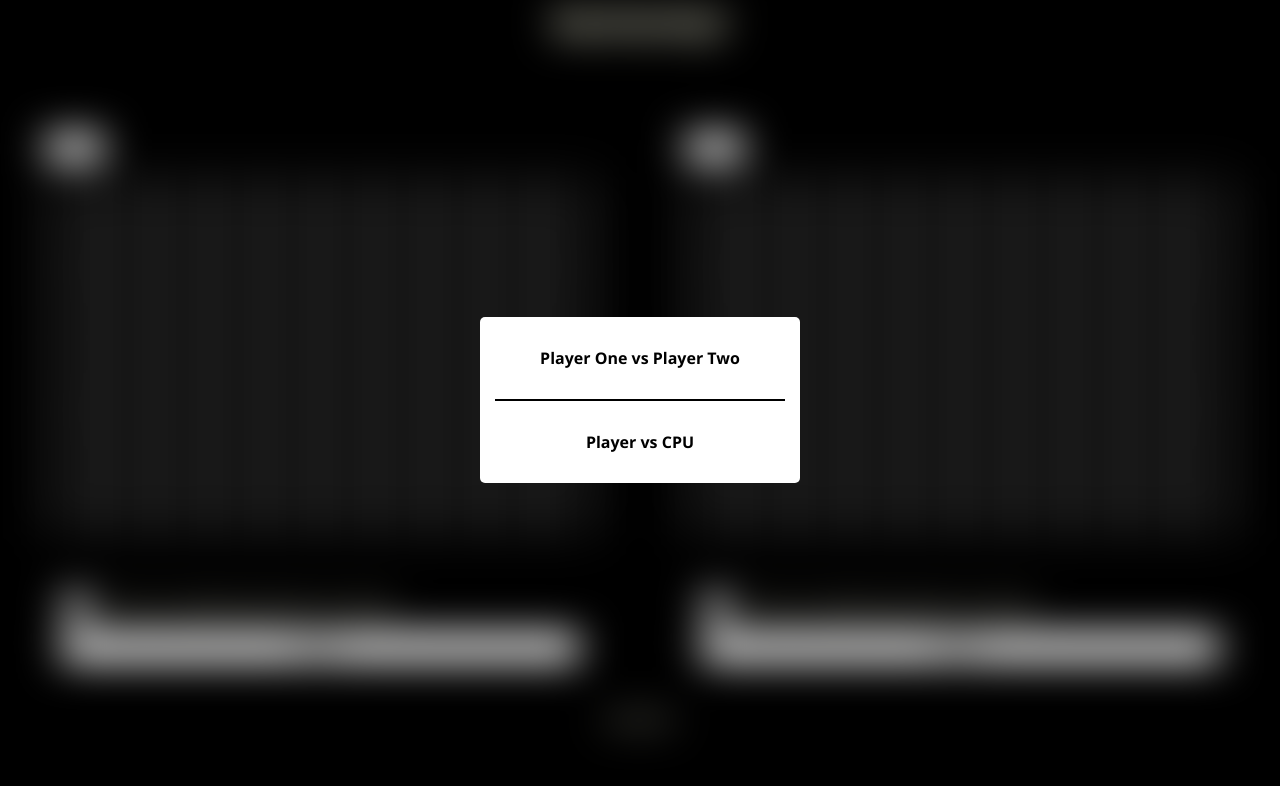
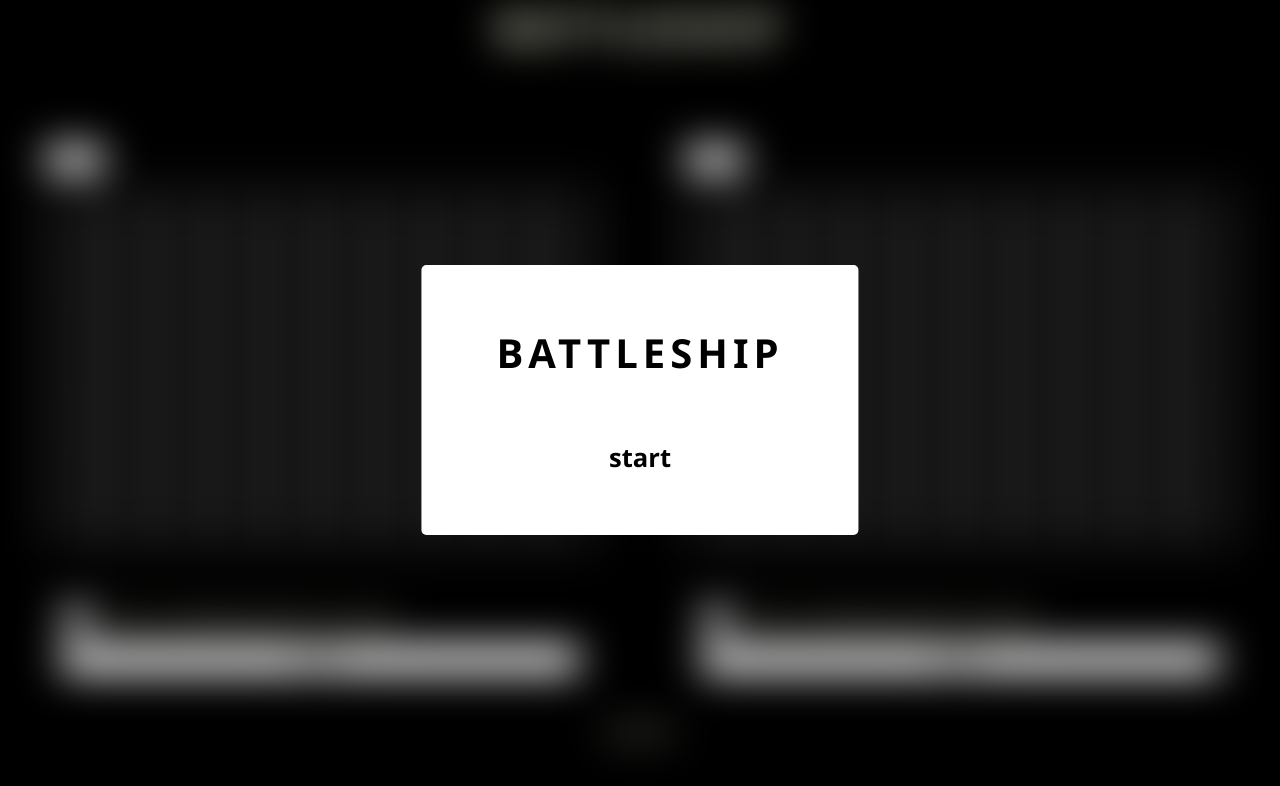
Before and after one commit to totober/battleship, a website built with webpack: page src/template.html in a window 1280 px wide. Built offline with nearby package versions, Linux system fonts and the light colour scheme.

Commit message:
Added some UI
First, an initial dialog to start the game. And
then added style on the cursor and the squares, so
the user recognize when he already clicked in a
position on the board.

```diff
--- a/src/dom.js
+++ b/src/dom.js
@@ -12,7 +12,8 @@ let elements = {
 
     wrapper: document.querySelector(".wrapper"),
     boards: Array.from(document.querySelectorAll(".board")),
-    dialogMode: document.querySelector("article"),
+    dialogStart: document.querySelector("article"),
+    dialogMode: document.querySelector("article.mode-selection"),
     dialogPlayerMode: document.querySelector("article.PlayerMode"),
     dialogCpuMode: document.querySelector("article.CpuMode"),
     dialogGameOver: document.querySelector("article.game-over"),
@@ -24,6 +25,7 @@ let elements = {
     btnReadyArr: Array.from(document.querySelectorAll("button.ready")),
     btnCoverArr: Array.from(document.querySelectorAll("button.cover")),
     outputArr: Array.from(document.querySelectorAll("output:not(.winner)")),
+    start: document.querySelector("article.start section p"),
     title: document.querySelector("h3"),
     winner: document.querySelector(".winner"),
     replay: document.querySelector(".replay"),
@@ -35,8 +37,8 @@ let elements = {
 
     addListeners() {
 
-        window.addEventListener("load", openModeDialog);
-        //window.addEventListener("load", gameOverDialog);
+        //window.addEventListener("load", openModeDialog);
+        window.addEventListener("load", openStartDialog);
         window.addEventListener("load", applyGrid);
         this.dialogChildren().forEach(child => child.addEventListener("click", gameModeSelection));
         this.btnCancel.forEach(btn => btn.addEventListener("click", cancelDialog));
@@ -45,6 +47,7 @@ let elements = {
         this.btnRandomArr.forEach(btn => btn.addEventListener("click", createRandomShips));
         this.btnReadyArr.forEach(btn => btn.addEventListener("click", playersReady));
         this.btnCoverArr.forEach(btn => btn.addEventListener("click", toggleCoverBoard));
+        this.start.addEventListener("click", openModeDialog);
         this.replay.addEventListener("click", replay);
         this.reset.addEventListener("click", reset);
     },
@@ -90,11 +93,16 @@ function applyGrid() {
     for(let board of elements.boards) createGrid(board)
 }
 
+function openStartDialog(){
+
+    elements.dialogStart.removeAttribute("id")
+    elements.wrapper.classList.add("blur")
+}
 
 function openModeDialog(){
 
+    elements.dialogStart.setAttribute("id", "close")
     elements.dialogMode.removeAttribute("id")
-    elements.wrapper.classList.add("blur")
 }
 
 
@@ -185,6 +193,10 @@ function playersReady(e) {
 
 function hitListener(e) {
 
+    // esto es para que si el jugador se fija donde estan sus barcos, y se olvida de apretar
+    // el boton para volver a cubrirlos y ataca, automaticamente dejen de mostrarse.
+    elements.boards[GAME.getActivePlayerRef()].removeAttribute("id")
+
     let quadrant = e.target.dataset.square.split("-").map(str => Number(str))
 
     GAME.turn(quadrant)
@@ -193,10 +205,6 @@ function hitListener(e) {
     toggleActiveBoard()
     displayTurn()
     displayBoard()
-
-    // esto es para que si el jugador se fija donde estan sus barcos, y se olvida de apretar
-    // el boton para volver a cubrirlos y ataca, automaticamente dejen de mostrarse.
-    elements.boards[GAME.getPassivePlayerRef()].removeAttribute("id")
 
     if(GAME.isGameOver()) gameOverDialog()
 }
@@ -227,7 +235,7 @@ function gameOverDialog(){
 
     elements.dialogGameOver.removeAttribute("id");
     elements.wrapper.classList.add("blur");
-    elements.winner.textContent = `${GAME.getPlayerName()} is the winner!!`;
+    elements.winner.textContent = `${GAME.getPlayerName(GAME.getPassivePlayerRef())} is the winner!!`;
 
 }
 
@@ -241,14 +249,16 @@ function reset(){
 
     GAME.reset()
     resetDOM()
-    openModeDialog()
+    openStartDialog()
 }
 
 function resetDOM () {
 
     applyGrid()
+    elements.title.textContent = "";
     elements.btnRandomArr.forEach(btn => btn.disabled = false)
     elements.btnReadyArr.forEach(btn => btn.disabled = false)
+    elements.btnCoverArr.forEach(btn => btn.disabled = false)
     elements.dialogGameOver.setAttribute("id", "close");
     elements.wrapper.classList.remove("blur");
 }
--- a/src/game.js
+++ b/src/game.js
@@ -68,11 +68,7 @@ class Game {
 
         let duplicatedMove = this.#players[this.#playerTurn].checkMoves(quadrant)
 
-        if(duplicatedMove) {
-
-             console.log("movimiento repetido!")
-             return
-        }
+        if(duplicatedMove) return
 
         this.#sendAttack(quadrant)
         this.#playerTurn = this.getPassivePlayerRef()
--- a/src/style.css
+++ b/src/style.css
@@ -49,6 +49,12 @@ body{
 
 /* /// ARTICLES /// */
 
+h1 {
+    font-size: 2.5rem;
+    letter-spacing: 5px;
+    cursor: default;
+}
+
 article {
     font-weight: 600;
     background-color: #fff;
@@ -59,19 +65,19 @@ article {
     top: 50%;
     transform: translate(-50%, -50%);
     /* hasta aca */
-    cursor: pointer;
     animation: fade-in 0.7s ease-out;
 }
 
+article.start,
+article.child {
+    padding: 30px;
+}
 
-article.mode-selection {
+article.start p {
 
-    display: flex;
-    flex-direction: column;
+    font-size: 1.6rem;
+}
 
-    min-width: 25vw;
-    outline: none;
-}
 
 @keyframes fade-in {
     0% {
@@ -101,21 +107,27 @@ article.mode-selection {
     }
 }
 
+article section,
+article div,
+article button {
 
-article.mode-selection > :first-child {
-    border-bottom: 2px solid black;
+    cursor: pointer;
 }
-
 
 article section {
 
     text-align: center;
     padding: 30px;
     margin-block: 0;
+}
 
+article button {
+
+    margin: auto;
 }
 
 article section p {
+
     transition: ease-in-out 0.4s;
 }
 
@@ -124,13 +136,26 @@ article section:hover p {
     transform: scale(1.15);
 }
 
+article section p,
+article label,
+article legend,
+article button {
+
+    font-size: 1.2rem;
+}
+
+article.mode-selection > :first-child {
+    border-bottom: 2px solid black;
+}
+
+
 /* CHILDREN ARTICLES */
 
-article.child{
+/* article.child{
 
     padding: 30px;
 
-}
+} */
 
 article.child div {
 
@@ -177,9 +202,6 @@ input {
     border: 1px solid black;
 }
 
-article button {
-    margin: auto;
-}
 
 button {
 
@@ -211,12 +233,12 @@ header {
 
 }
 
-h1 {
+header h1 {
     color: beige;
     margin-bottom: 30px;
 }
 
-h3 {
+header h3 {
     color: beige;
 }
 
@@ -259,6 +281,18 @@ section > button {
     border: 1px solid red;
     background-color: white;
 
+}
+
+.board div.hit,
+.board div.miss {
+
+    cursor: not-allowed;
+}
+
+.board div.hit:active,
+.board div.miss:active {
+
+    background-color: rgba(173, 173, 173, 0.5);
 }
 
 .board div.hit {
--- a/src/template.html
+++ b/src/template.html
@@ -3,12 +3,12 @@
 <head>
     <meta charset="UTF-8">
     <meta name="viewport" content="width=device-width, initial-scale=1.0">
-    <title>Batthleship</title>
+    <title>Battleship</title>
 </head>
 <body>
     <div class="wrapper">
     <header>
-        <h1>Battleship!<h1>
+        <h1>BATTLESHIP<h1>
         <h3></h3>
     </header>
     <main>
@@ -41,7 +41,15 @@
         tobiasber
     </footer>
     </div>
-    <article class="mode-selection">
+    <article class="start">
+        <section>
+            <h1>BATTLESHIP</h1>
+        </section>
+        <section>
+            <p>start</p>
+        </section>
+    </article>
+    <article class="mode-selection" id="close">
         <section class="PlayerMode">
             <p>Player One vs Player Two</p>
         </section>
```
Also changed, not shown: dist/index.html, dist/main.js.
